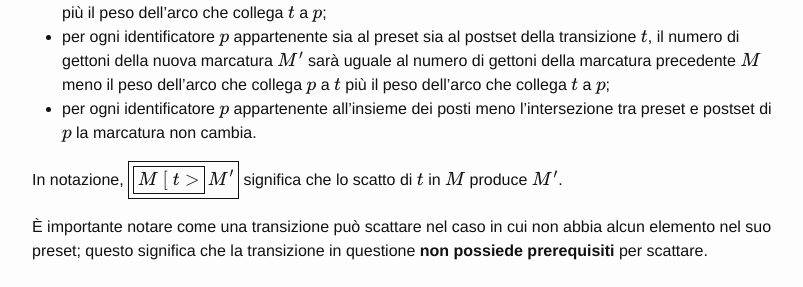
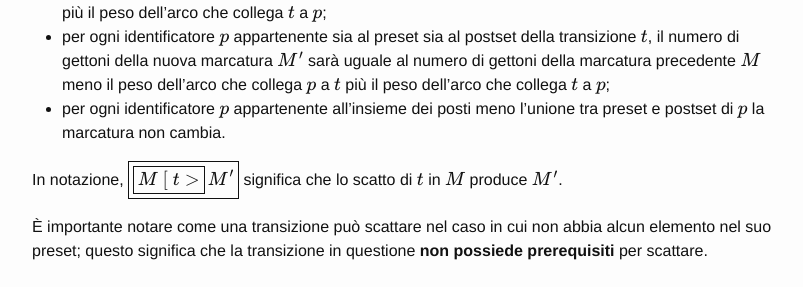
Before and after one commit to MarcoBuster/sweng, a Jekyll site: the page built from _posts/2022-12-14-reti-petri.md, in a window 1280 px wide and 900 px high, scrolled down 4027 px. Shown: the part 160-447 px from the top of the window, without its empty margins (238-1041 px from the left). Built offline with Jekyll 4.4.1, drawn with Linux system fonts in a browser that asks for light colours; formulas are drawn with MathJax 3; the table of contents is made by our own code.

Commit message:
Fix typo in 'Comportamento dinamico'

```diff
--- a/_posts/2022-12-14-reti-petri.md
+++ b/_posts/2022-12-14-reti-petri.md
@@ -118,7 +118,7 @@ meno il peso dell'arco che collega $$p$$ a $$t$$;
 più il peso dell'arco che collega $$t$$ a $$p$$;
 - per ogni identificatore $$p$$ appartenente sia al preset sia al postset della transizione $$t$$, il numero di gettoni della nuova marcatura $$M'$$ sarà uguale al numero di gettoni della marcatura precedente $$M$$ \\
 meno il peso dell'arco che collega $$p$$ a $$t$$ più il peso dell'arco che collega $$t$$ a $$p$$;
-- per ogni identificatore $$p$$ appartenente all'insieme dei posti meno l'intersezione tra preset e postset di $$p$$ la marcatura non cambia.
+- per ogni identificatore $$p$$ appartenente all'insieme dei posti meno l'unione tra preset e postset di $$p$$ la marcatura non cambia.
 
 In notazione, $$\boxed{\boxed{M \ [ \ t >} \, M'}$$ significa che lo scatto di $$t$$ in $$M$$ produce $$M'$$.
 
```
